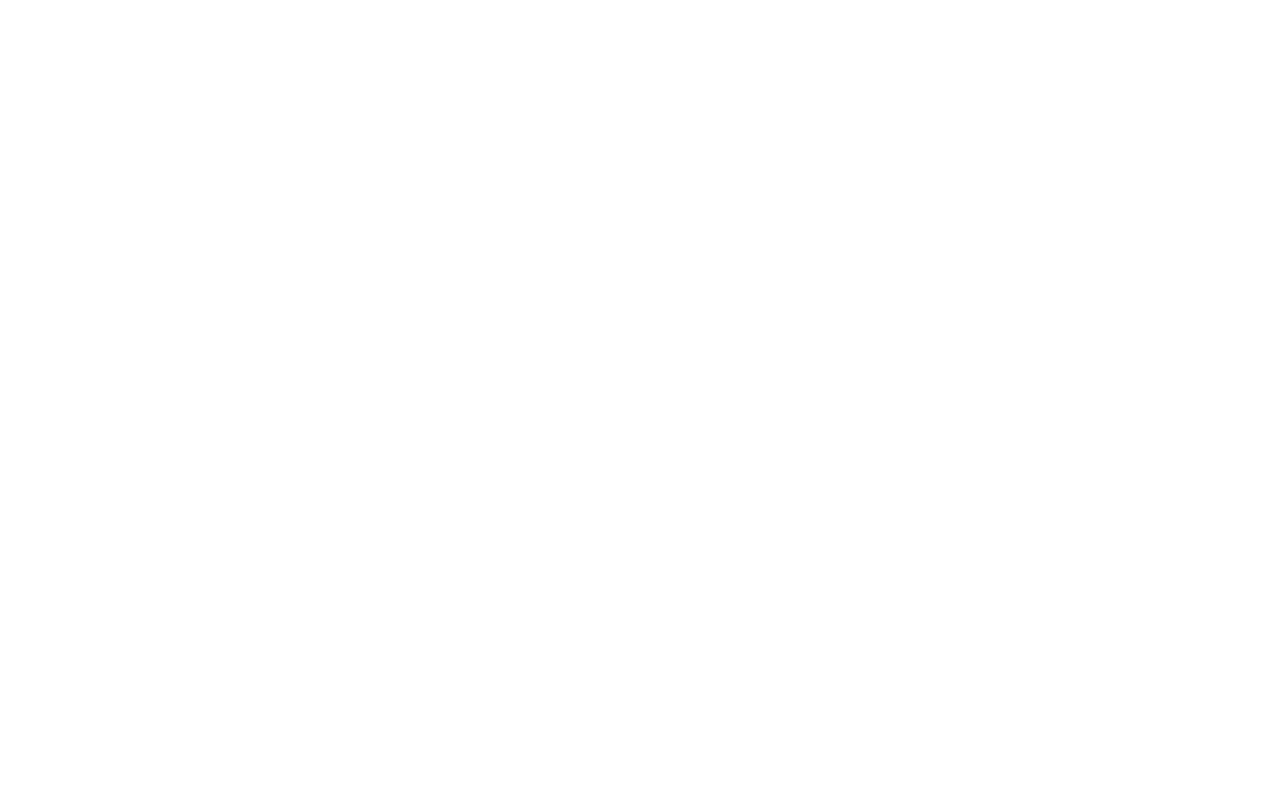
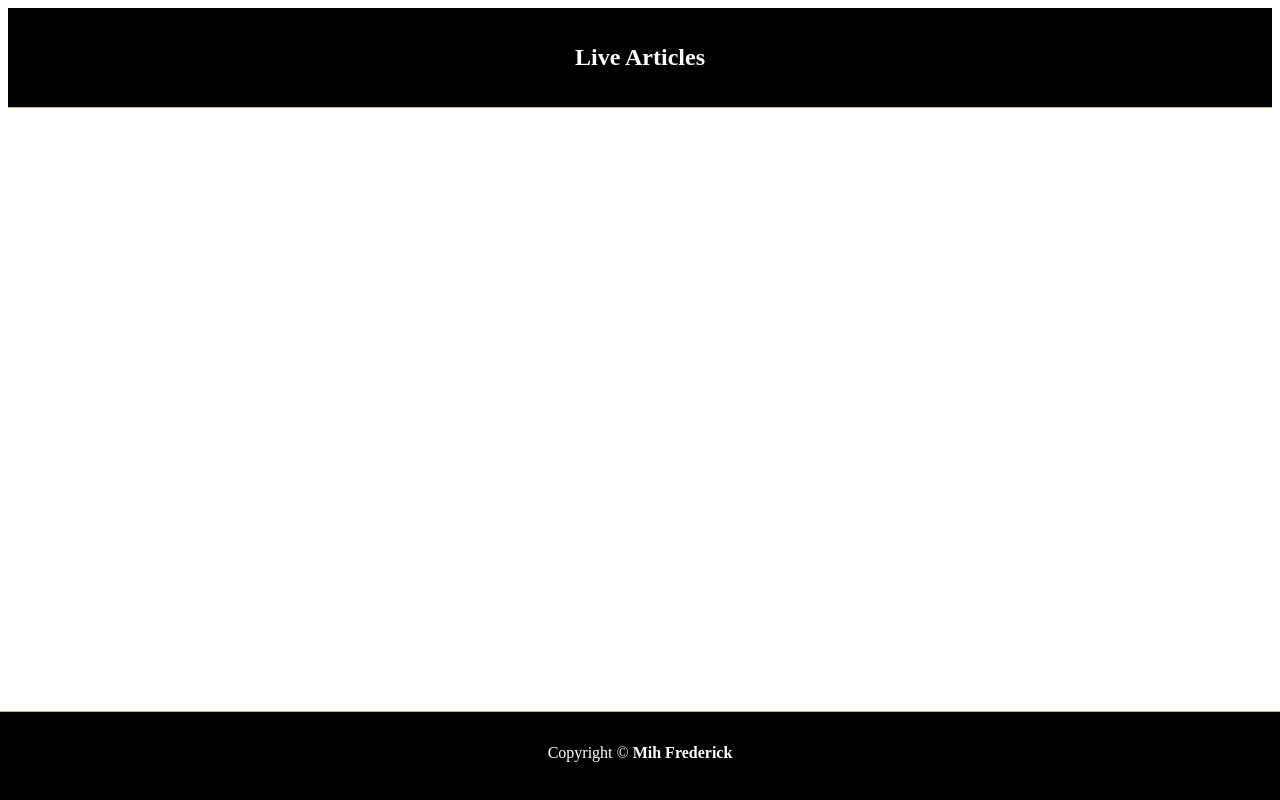
Before and after one commit to FrederickMih/New-Catalogue, a React (Create React App) app: page / in a window 1280 px wide. Built offline with nearby package versions, Linux system fonts and the light colour scheme.

Commit message:
Add page Nabar

```diff
--- a/src/Components/Presentation/App.js
+++ b/src/Components/Presentation/App.js
@@ -1,6 +1,10 @@
+import NavBar from './NavBar';
+import Footer from './Footer';
+
 const App = () => (
   <div className="app-div">
-    <h1>app component</h1>
+    <NavBar />
+    <Footer />
   </div>
 );
 
--- a/src/Components/Presentation/Footer.js
+++ b/src/Components/Presentation/Footer.js
@@ -1,5 +1,5 @@
 import React from 'react';
-import '../styles/Footer.css';
+import '../../styles/Footer.css';
 
 const Footer = () => (
   <footer className="footer">
@@ -7,7 +7,7 @@
     {' '}
     &copy;
     {' '}
-    <a href="https://github.com/iliebabcenco" alt="github link">Mih Frederick</a>
+    <strong>Mih Frederick</strong>
   </footer>
 );
 
--- /dev/null
+++ b/src/Components/Presentation/NavBar.js
@@ -0,0 +1,9 @@
+import '../../styles/NavBar.css';
+
+const Navbar = () => (
+  <nav className="navbar">
+    <h1 className="nav-title">Live Articles</h1>
+  </nav>
+);
+
+export default Navbar;
--- a/src/index.js
+++ b/src/index.js
@@ -1,15 +1,14 @@
 import React from 'react';
 import ReactDOM from 'react-dom';
-// import './index.css';
-// import App from './App';
+import { Provider } from 'react-redux';
+import store from './Reducers/index';
+import App from './Components/Presentation/App';
 
 ReactDOM.render(
   <React.StrictMode>
-    {/* <App /> */}
+    <Provider store={store}>
+      <App />
+    </Provider>
   </React.StrictMode>,
-  document.getElementById('root'),
+  document.getElementById('root') || document.createElement('div'),
 );
-
-// If you want to start measuring performance in your app, pass a function
-// to log results (for example: reportWebVitals(console.log))
-// or send to an analytics endpoint. Learn more: https://bit.ly/CRA-vitals
--- a/src/styles/Footer.css
+++ b/src/styles/Footer.css
@@ -1,10 +1,11 @@
 .footer {
+  height: 1.5rem;
   color: white;
   margin: 0 auto;
   padding-top: 2rem;
   padding-bottom: 2rem;
   border-top: 1px solid #c9ab81;
-  background-color: rgba(21, 30, 36, 0.8);
+  background-color:black;
   text-align: center;
   width: 100%;
   position: fixed;
--- /dev/null
+++ b/src/styles/NavBar.css
@@ -0,0 +1,11 @@
+.navbar {
+  width: 100%;
+  color: white;
+  display: flex;
+  margin: 0 auto;
+  padding-bottom: 1rem;
+  padding-top: 1rem;
+  justify-content: space-around;
+  border-bottom: 1px solid #c9ab81;
+  background-color: black;
+}
```
